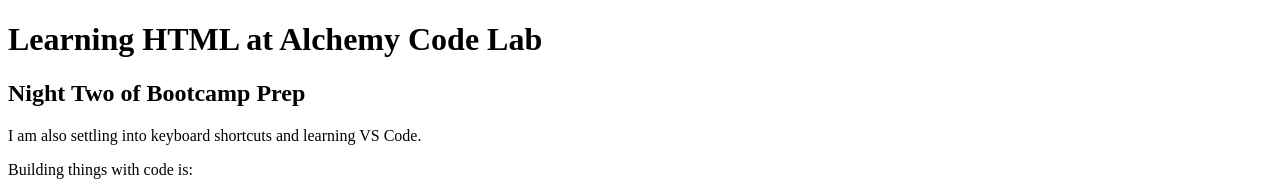
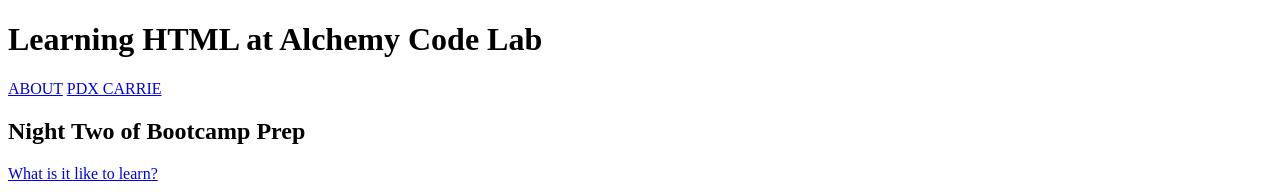
Before and after one commit to carrie-moore/acl-html, a plain HTML site: page index.html in a window 1280 px wide. Shown: the top 192 px of the page. Drawn offline with Linux system fonts and the light colour scheme.

Commit message:
adding pages and content to learn anchor tags

```diff
--- a/index.html
+++ b/index.html
@@ -9,9 +9,12 @@
 <body>
     <header>
         <h1>Learning HTML at Alchemy Code Lab</h1>
+        <a href="about.html">ABOUT</a>
+        <a href="http://www.pdxcarrie.com">PDX CARRIE</a>
     </header>
     <main>
         <h2>Night Two of Bootcamp Prep</h2>
+        <a href="#feelings">What is it like to learn?</a>
         <p class="content">I am also settling into keyboard shortcuts and learning VS Code. </p>
         <p class="content">Building things with code is:</p>
         <ul id="feelings">
```
Also changed, not shown: about.html (added).
